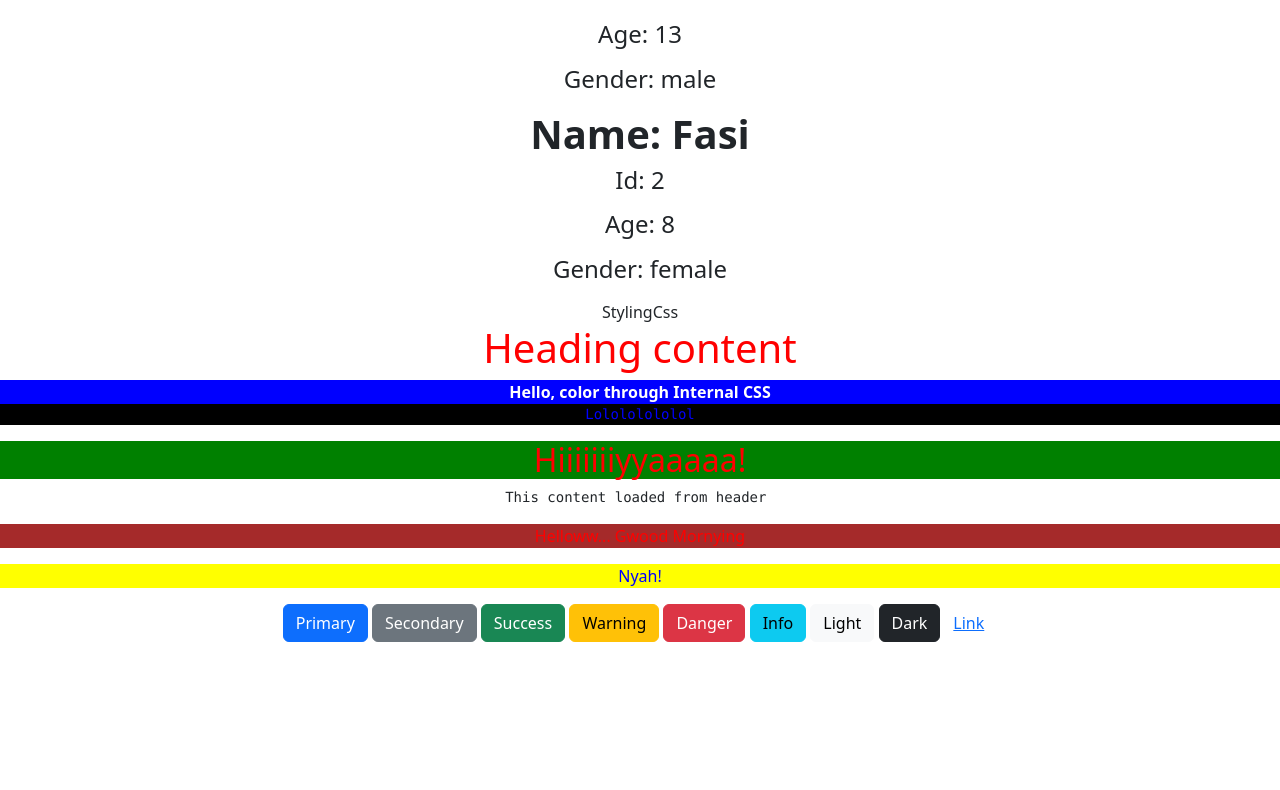
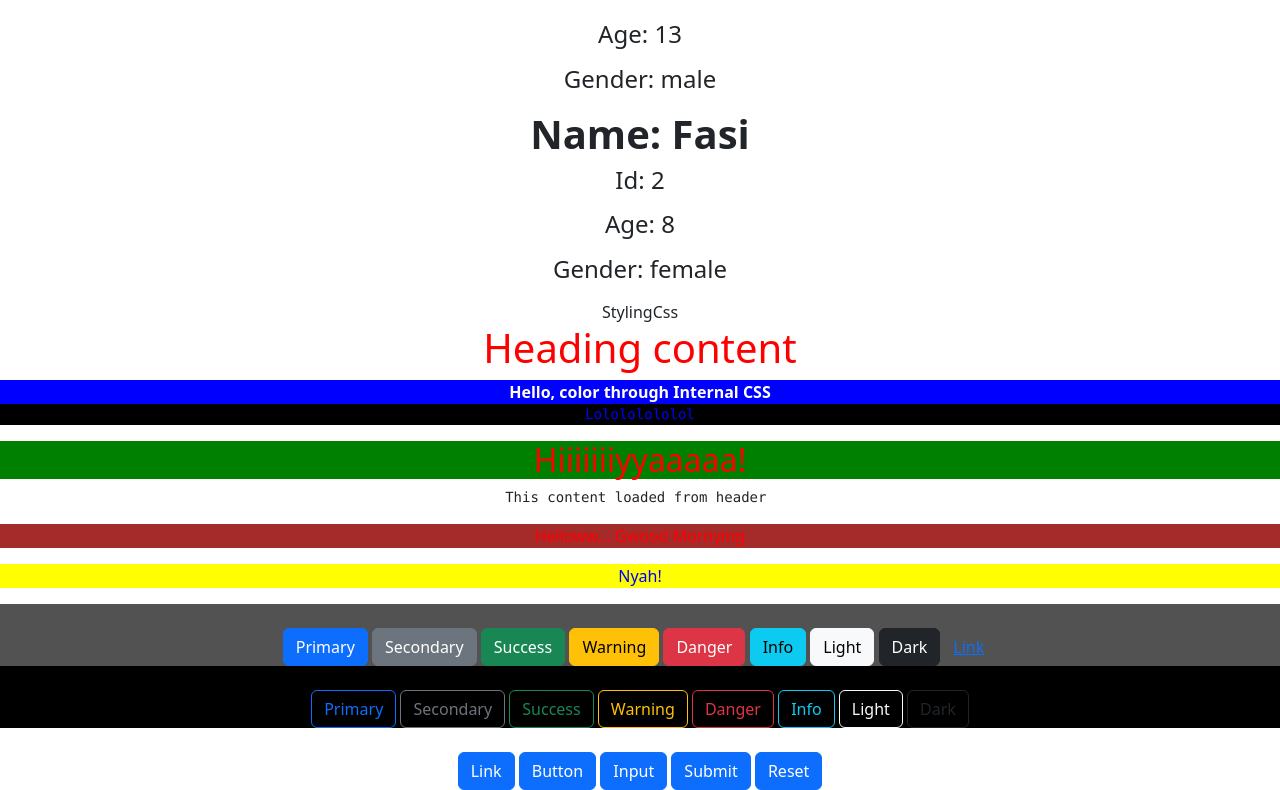
Before and after one commit to RaashidGIT/SecondApp, a React (Create React App) app: page / in a window 1280 px wide. Shown: the part 740-1530 px from the top of the page. Before the commit the page ends 1382 px from the top, so only its background shows below. Built offline with nearby package versions, Linux system fonts and the light colour scheme.

Commit message:
added more code

```diff
--- a/src/App.js
+++ b/src/App.js
@@ -1,6 +1,8 @@
 // import logo from './logo.svg';
 import './App.css';
 import Bootstrap1 from './Components/Bootstrap1';
+import Bootstrap2 from './Components/Bootstrap2';
+import Bootstrap3 from './Components/Bootstrap3';
 import Header from './Components/Header';
 import Internal from './Components/Internal';
 import Mymap from './Components/Mymap';
@@ -19,6 +21,8 @@ function App() {
     <Internal/>
     <Header/>
     <Bootstrap1/>
+    <Bootstrap2/>
+    <Bootstrap3/>
     </div>
   );
 }
--- a/src/Components/Bootstrap1.js
+++ b/src/Components/Bootstrap1.js
@@ -1,9 +1,11 @@
 import React from 'react'
 import Button from 'react-bootstrap/Button';
+import './External2.css'
 
 function Bootstrap1() {
   return (
-    <>
+    <div className ="c2">
+      <br/>
       <Button variant="primary">Primary</Button>{' '}
       <Button variant="secondary">Secondary</Button>{' '}
       <Button variant="success">Success</Button>{' '}
@@ -13,7 +15,7 @@ function Bootstrap1() {
       <Button variant="light">Light</Button>{' '}
       <Button variant="dark">Dark</Button>
       <Button variant="link">Link</Button>
-    </>
+    </div>
   )
 }
 
--- /dev/null
+++ b/src/Components/Bootstrap2.js
@@ -0,0 +1,21 @@
+import React from 'react'
+import Button from 'react-bootstrap/Button';
+import './External2.css'
+
+function Bootstrap2() {
+  return (
+    <div className = "c1">
+      <br/>
+      <Button variant="outline-primary">Primary</Button>{' '}
+      <Button variant="outline-secondary">Secondary</Button>{' '}
+      <Button variant="outline-success">Success</Button>{' '}
+      <Button variant="outline-warning">Warning</Button>{' '}
+      <Button variant="outline-danger">Danger</Button>{' '}
+      <Button variant="outline-info">Info</Button>{' '}
+      <Button variant="outline-light">Light</Button>{' '}
+      <Button variant="outline-dark">Dark</Button>
+    </div>
+  )
+}
+
+export default Bootstrap2
--- /dev/null
+++ b/src/Components/Bootstrap3.js
@@ -0,0 +1,16 @@
+import React from 'react'
+import Button from 'react-bootstrap/Button';
+
+function Bootstrap3() {
+  return (
+    <>
+      <br/>
+      <Button href="#">Link</Button> <Button type="submit">Button</Button>{' '}
+      <Button as="input" type="button" value="Input" />{' '}
+      <Button as="input" type="submit" value="Submit" />{' '}
+      <Button as="input" type="reset" value="Reset" />
+    </>
+  )
+}
+
+export default Bootstrap3
--- /dev/null
+++ b/src/Components/External2.css
@@ -0,0 +1,6 @@
+.c1{
+    background-color: rgb(0, 0, 0);
+}
+.c2{
+    background-color: rgb(82, 82, 82);
+}
```
Also changed, not shown: Bootstrap help.txt (added).
